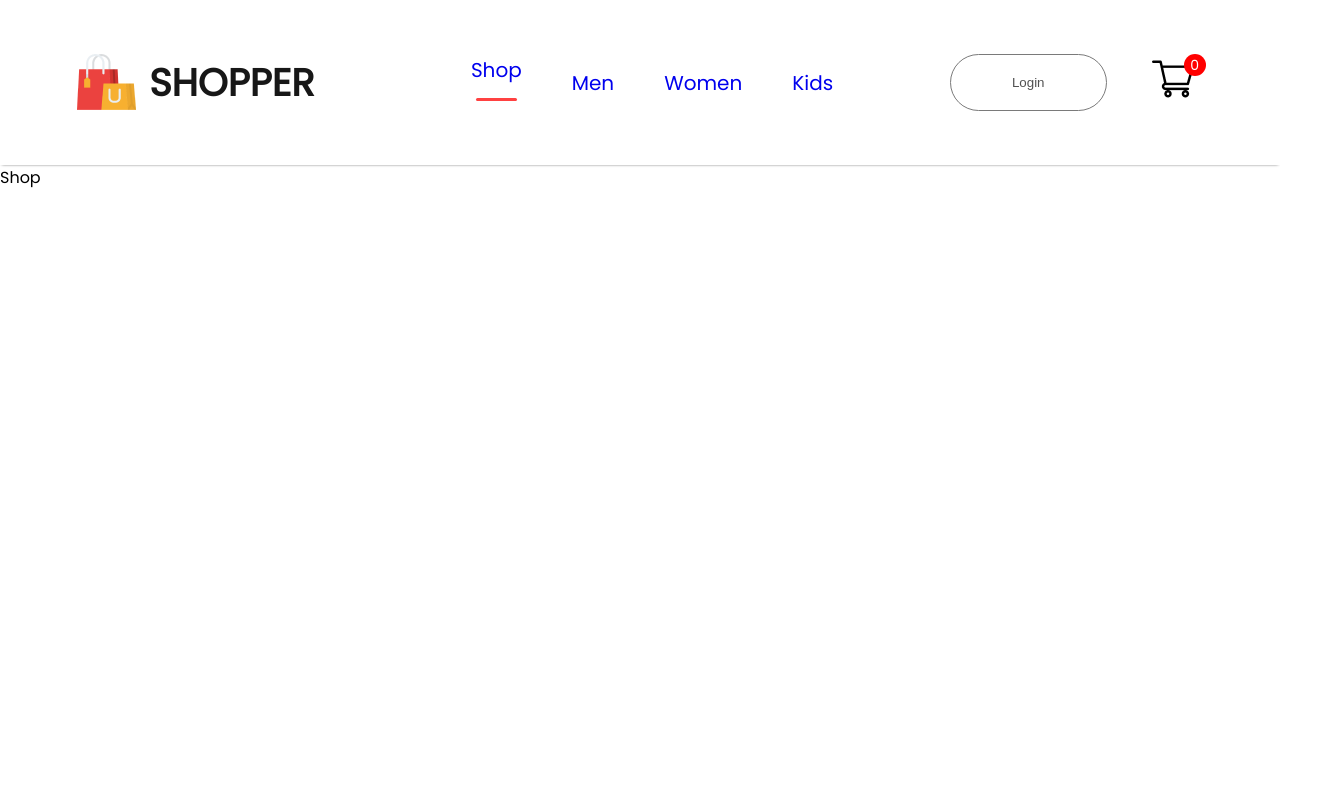
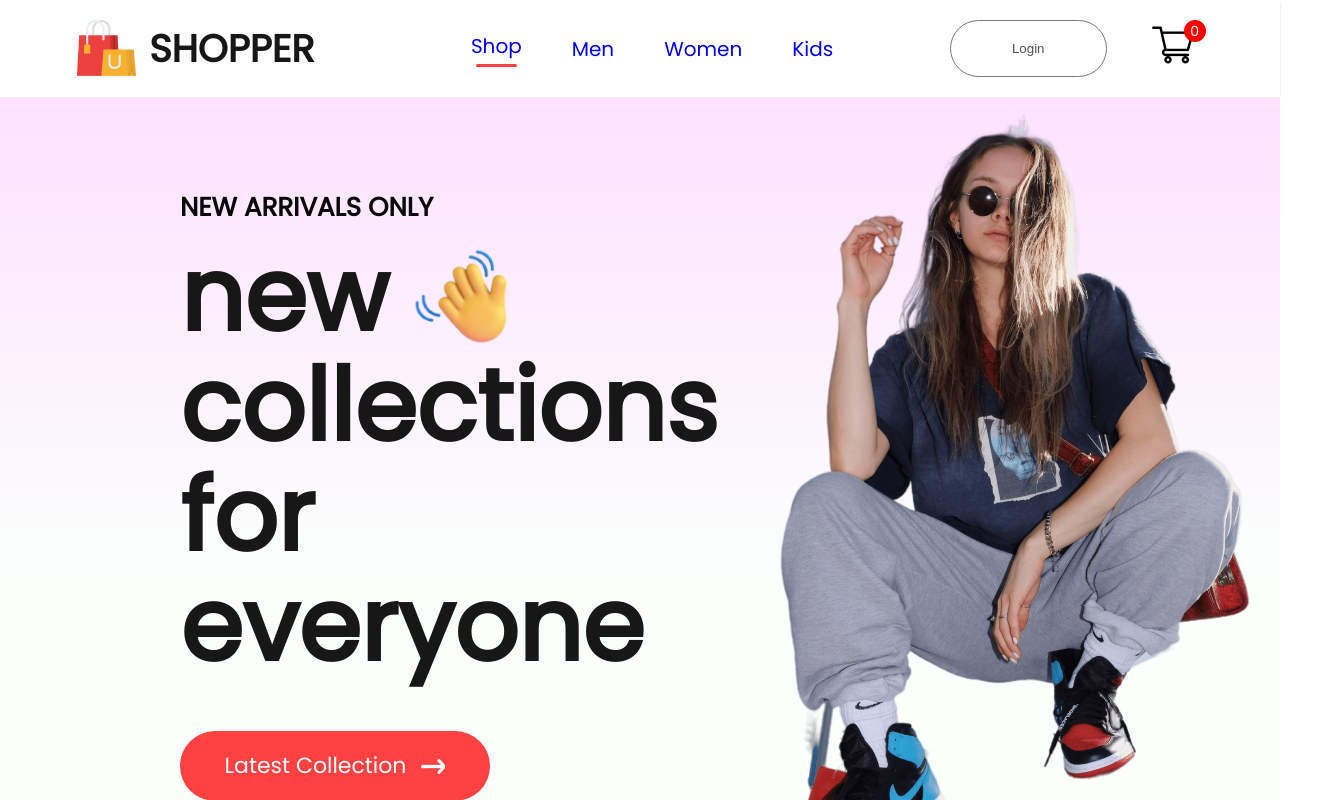
Before and after one commit to NzmAll/ecommerce-site, a React (Create React App) app in the folder frontend/: page / in a window 1280 px wide. Shown: the top 800 px of the page, 1331 px wide, since content can reach past the window. Built offline with nearby package versions, Linux system fonts and the light colour scheme.

Commit message:
Hero components added

```diff
--- /dev/null
+++ b/frontend/src/Components/Hero/Hero.css
@@ -0,0 +1,63 @@
+.hero {
+  height: 100vh;
+  background: linear-gradient(
+    180deg,
+    rgb(253, 225, 255),
+    rgba(225, 255, 234, 0.133) 60%
+  );
+  display: flex;
+}
+
+.hero-left {
+  flex: 1;
+  display: flex;
+  flex-direction: column;
+  justify-content: center;
+  gap: 20px;
+  padding-left: 180px;
+  line-height: 1.1;
+}
+
+.hero-left h2 {
+  color: rgb(9, 9, 9);
+  font-size: 26px;
+  font-weight: 600;
+}
+
+.hero-left p {
+  color: rgb(23, 23, 23);
+  font-size: 100px;
+  font-weight: 700;
+}
+
+.hero-hand-icon {
+  display: flex;
+  align-items: center;
+  gap: 20px;
+}
+
+.hero-hand-icon img {
+  width: 105px;
+}
+
+.hero-latest-btn {
+  display: flex;
+  justify-content: center;
+  align-items: center;
+  gap: 15px;
+  width: 310px;
+  height: 70px;
+  border-radius: 75px;
+  margin-top: 30px;
+  background: rgb(255, 65, 65);
+  color: rgb(255, 255, 255);
+  font-size: 22px;
+  font-weight: 500;
+}
+
+.hero-right {
+  flex: 1;
+  display: flex;
+  align-items: center;
+  justify-content: center;
+}
--- a/frontend/src/Components/Hero/Hero.jsx
+++ b/frontend/src/Components/Hero/Hero.jsx
@@ -0,0 +1,32 @@
+import React from "react";
+import "./Hero.css";
+import hand_icon from "../Assets/hand_icon.png";
+import arrow_icon from "../Assets/arrow.png";
+import hero_image from "../Assets/hero_image.png";
+
+const Hero = () => {
+  return (
+    <div className="hero">
+      <div className="hero-left">
+        <h2>NEW ARRIVALS ONLY</h2>
+        <div>
+          <div className="hero-hand-icon">
+            <p>new</p>
+            <img src={hand_icon} alt="" />
+          </div>
+          <p>collections</p>
+          <p>for everyone</p>
+        </div>
+        <div className="hero-latest-btn">
+          <div>Latest Collection</div>
+          <img src={arrow_icon} alt="" />
+        </div>
+      </div>
+      <div className="hero-right">
+        <img src={hero_image} alt="" />
+      </div>
+    </div>
+  );
+};
+
+export default Hero;
--- a/frontend/src/Pages/Shop.jsx
+++ b/frontend/src/Pages/Shop.jsx
@@ -1,9 +1,12 @@
-import React from 'react'
+import React from "react";
+import Hero from "../Components/Hero/Hero";
 
 const Shop = () => {
   return (
-    <div>Shop</div>
-  )
-}
+    <div>
+      <Hero />
+    </div>
+  );
+};
 
-export default Shop
+export default Shop;
--- a/frontend/src/index.css
+++ b/frontend/src/index.css
@@ -1,3 +1,7 @@
+*{
+  margin: 0;
+}
+
 body {
   margin: 0;
   font-family: -apple-system, BlinkMacSystemFont, "Segoe UI", "Roboto", "Oxygen",
```
